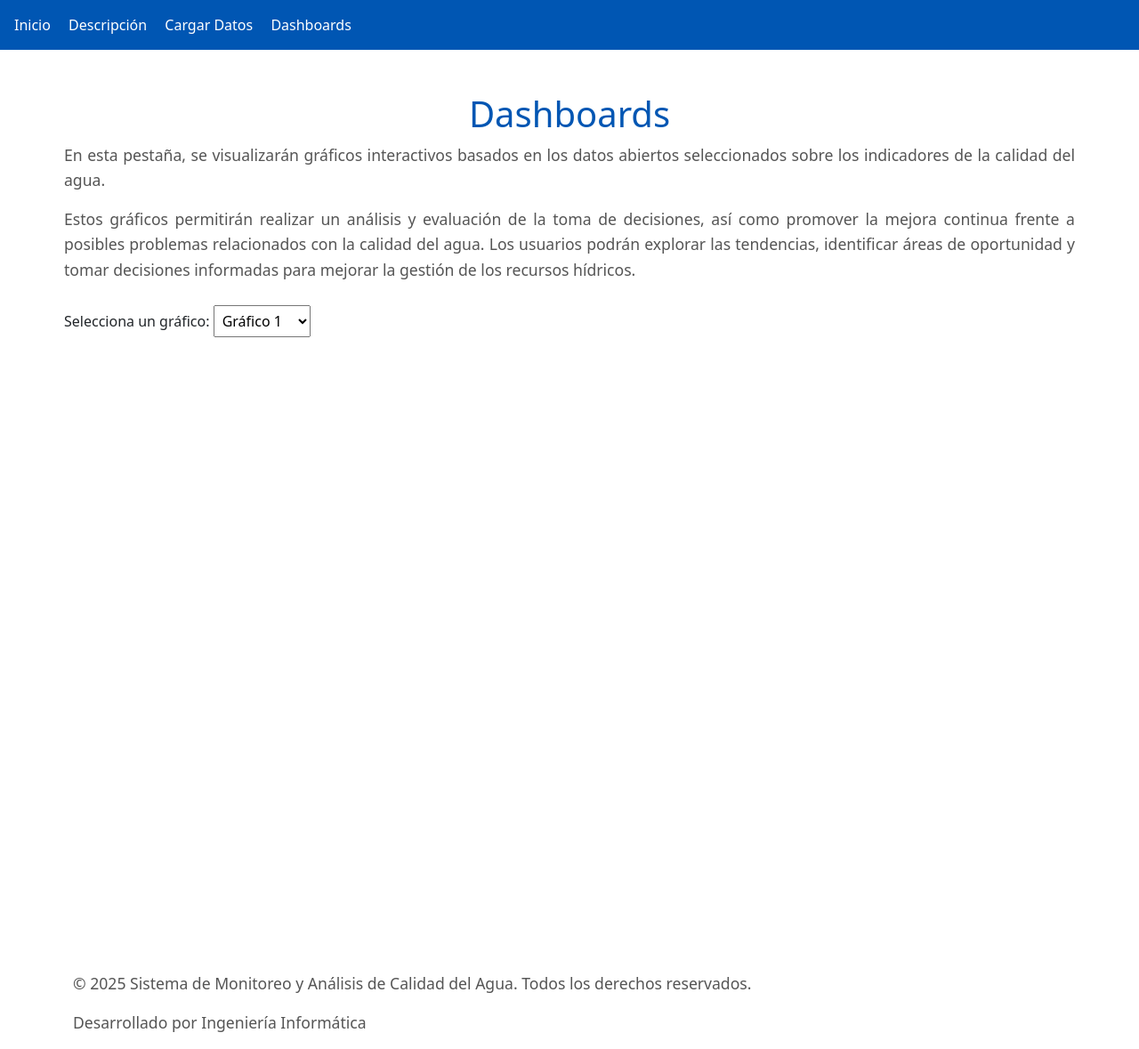
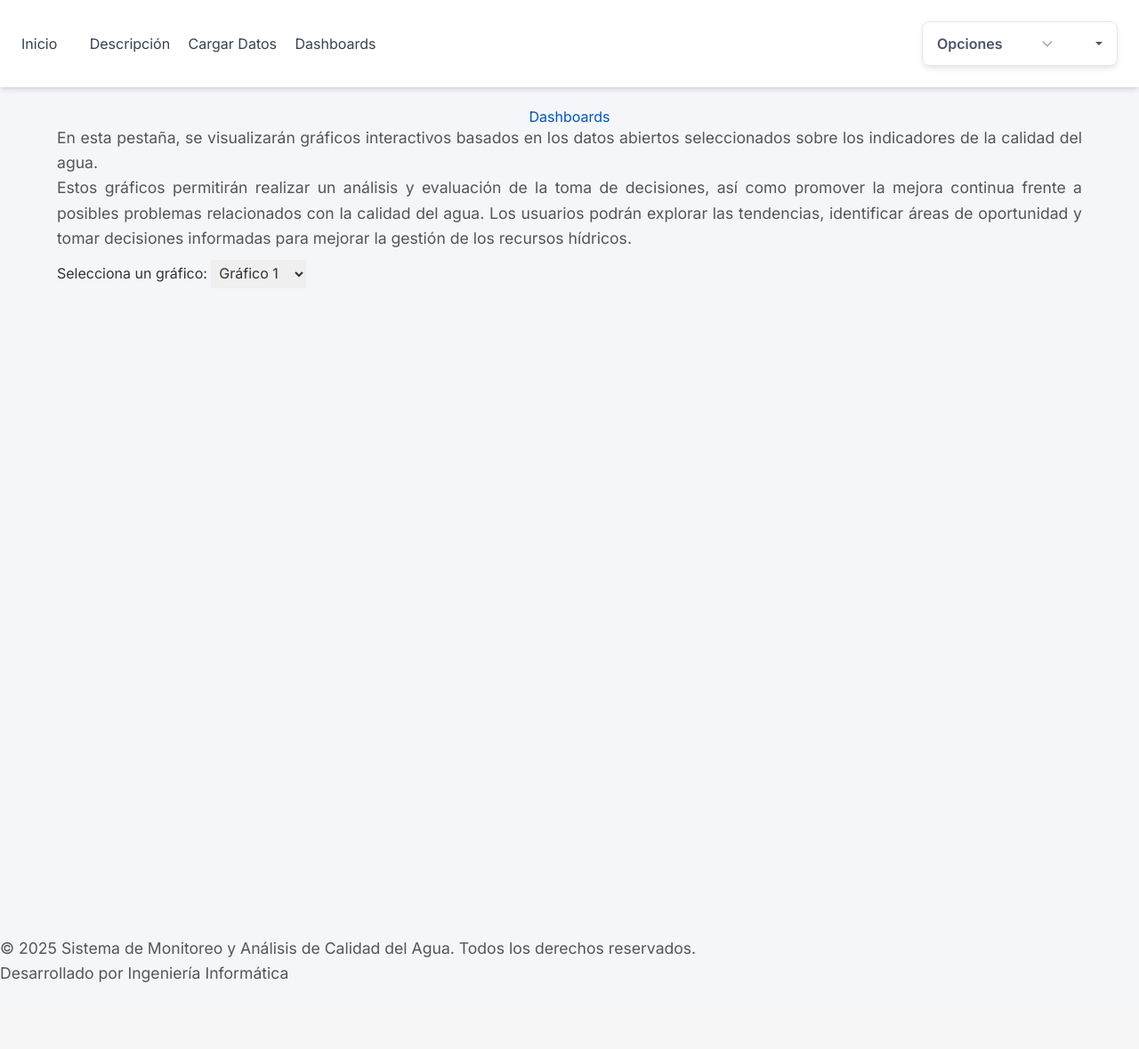
Before and after one commit to Orama09/sistema_calidad_agua, a Flask app: page /graficos in a window 1280 px wide. Shown: the whole page at 89% size. After the commit the page ends 1104 px from the top, so only its background shows below. Run offline with Flask 3, Linux system fonts and the light colour scheme; parts of the project's set-up code (start-up, migrations or seed data) failed here and were passed over; some libraries are stand-ins or nearby versions.

Commit message:
Update base.html

```diff
--- a/templates/base.html
+++ b/templates/base.html
@@ -1,5 +1,5 @@
 <!DOCTYPE html>
-<html lang="en">
+<html lang="es">
 <head>
     <meta charset="UTF-8">
     <meta name="viewport" content="width=device-width, initial-scale=1.0">
@@ -9,31 +9,166 @@
     <!-- Vinculando el CDN de Bootstrap para el carrusel -->
     <link href="https://cdn.jsdelivr.net/npm/bootstrap@5.1.3/dist/css/bootstrap.min.css" rel="stylesheet">
 
-    <link rel="stylesheet" href="css/static/style.css"/>
+    <!-- Tailwind -->
+    <script src="https://cdn.tailwindcss.com"></script>
+    <style>
+        @import url('https://fonts.googleapis.com/css2?family=Inter:wght@400;500;600;700&display=swap');
+        body {
+            font-family: 'Inter', sans-serif;
+            background-color: #f4f6f9;
+            color: #333;
+            transition: background-color 0.3s, color 0.3s;
+        }
+        body.dark {
+            background-color: #1a202c;
+            color: #f7fafc;
+        }
+
+        .dropdown-container {
+            width: 220px;
+            margin-left: auto;
+        }
+        .dropdown-toggle {
+            background-color: #fff;
+            color: #4a5568;
+            border: 1px solid #e2e8f0;
+            padding: 0.75rem 1rem;
+            border-radius: 0.5rem;
+            cursor: pointer;
+            display: flex;
+            justify-content: space-between;
+            align-items: center;
+            font-weight: 600;
+            box-shadow: 0 4px 6px -1px rgba(0, 0, 0, 0.1);
+            transition: background-color 0.2s;
+        }
+        .dropdown-toggle:hover {
+            background-color: #edf2f7;
+        }
+        .dropdown-menu {
+            background-color: #fff;
+            border: 1px solid #e2e8f0;
+            border-radius: 0.5rem;
+            box-shadow: 0 10px 15px -3px rgba(0, 0, 0, 0.1);
+            margin-top: 0.5rem;
+            opacity: 0;
+            visibility: hidden;
+            transform: translateY(-10px);
+            transition: opacity 0.2s ease-in-out, transform 0.2s ease-in-out;
+            max-height: 0;
+            overflow: hidden;
+        }
+        .dropdown-menu.show {
+            opacity: 1;
+            visibility: visible;
+            transform: translateY(0);
+            max-height: 500px;
+        }
+        .dropdown-item {
+            padding: 0.75rem 1rem;
+            color: #4a5568;
+            font-weight: 500;
+            cursor: pointer;
+            transition: background-color 0.2s;
+        }
+        .dropdown-item:hover {
+            background-color: #f7fafc;
+        }
+        .dropdown-item + .dropdown-item {
+            border-top: 1px solid #e2e8f0;
+        }
+
+        /* Modo oscuro para menú */
+        body.dark .dropdown-toggle {
+            background-color: #2d3748;
+            color: #edf2f7;
+            border-color: #4a5568;
+        }
+        body.dark .dropdown-menu {
+            background-color: #2d3748;
+            border-color: #4a5568;
+        }
+        body.dark .dropdown-item {
+            color: #edf2f7;
+        }
+        body.dark .dropdown-item:hover {
+            background-color: #4a5568;
+        }
+    </style>
 </head>
 
 <body>
     <!-- Barra de navegación -->
-    <nav>
-        <a href="{{ url_for('home') }}">Inicio</a>
-        <a href="{{ url_for('mision_vision') }}">Descripción</a>
-        <a href="{{ url_for('cargar_datos') }}">Cargar Datos</a>
-        <a href="{{ url_for('graficos') }}">Dashboards</a>
+    <nav class="flex justify-between items-center px-6 py-4 bg-white shadow-md dark:bg-gray-800">
+        <div class="space-x-4">
+            <a href="{{ url_for('home') }}" class="text-gray-700 dark:text-gray-200">Inicio</a>
+            <a href="{{ url_for('mision_vision') }}" class="text-gray-700 dark:text-gray-200">Descripción</a>
+            <a href="{{ url_for('cargar_datos') }}" class="text-gray-700 dark:text-gray-200">Cargar Datos</a>
+            <a href="{{ url_for('graficos') }}" class="text-gray-700 dark:text-gray-200">Dashboards</a>
+        </div>
+
+        <!-- Menú desplegable -->
+        <div class="dropdown-container">
+            <div class="dropdown-toggle" id="dropdown-toggle">
+                <span id="selected-option">Opciones</span>
+                <svg id="arrow-icon" class="w-4 h-4 text-gray-400 transform transition-transform duration-200" fill="none" stroke="currentColor" viewBox="0 0 24 24">
+                    <path stroke-linecap="round" stroke-linejoin="round" stroke-width="2" d="M19 9l-7 7-7-7"></path>
+                </svg>
+            </div>
+
+            <div class="dropdown-menu" id="dropdown-menu">
+                <div class="dropdown-item" data-value="light">Modo Claro</div>
+                <div class="dropdown-item" data-value="dark">Modo Oscuro</div>
+            </div>
+        </div>
     </nav>
 
-    <main>
+    <main class="p-6">
         {% block content %}{% endblock %}
     </main>
 
     <!-- Pie de página -->
-    <footer>
-        <div class="container text-center">
-            <p>&copy; 2025 Sistema de Monitoreo y Análisis de Calidad del Agua. Todos los derechos reservados.</p>
-            <p>Desarrollado por Ingeniería Informática</p>
-        </div>
+    <footer class="text-center py-4 dark:bg-gray-900">
+        <p>&copy; 2025 Sistema de Monitoreo y Análisis de Calidad del Agua. Todos los derechos reservados.</p>
+        <p>Desarrollado por Ingeniería Informática</p>
     </footer>
 
-    <!-- Vinculando el archivo JavaScript de Bootstrap -->
+    <!-- Scripts -->
     <script src="https://cdn.jsdelivr.net/npm/bootstrap@5.1.3/dist/js/bootstrap.bundle.min.js"></script>
+    <script>
+        const toggle = document.getElementById('dropdown-toggle');
+        const menu = document.getElementById('dropdown-menu');
+        const selectedOption = document.getElementById('selected-option');
+        const arrowIcon = document.getElementById('arrow-icon');
+        const items = document.querySelectorAll('.dropdown-item');
+        const body = document.body;
+
+        toggle.addEventListener('click', () => {
+            const isExpanded = menu.classList.toggle('show');
+            arrowIcon.classList.toggle('rotate-180', isExpanded);
+        });
+
+        items.forEach(item => {
+            item.addEventListener('click', () => {
+                const value = item.dataset.value;
+                if (value === 'dark') {
+                    body.classList.add('dark');
+                } else if (value === 'light') {
+                    body.classList.remove('dark');
+                }
+                selectedOption.textContent = item.textContent;
+                menu.classList.remove('show');
+                arrowIcon.classList.remove('rotate-180');
+            });
+        });
+
+        // Cierra el menú si se hace clic fuera
+        window.addEventListener('click', (event) => {
+            if (!toggle.contains(event.target) && !menu.contains(event.target)) {
+                menu.classList.remove('show');
+                arrowIcon.classList.remove('rotate-180');
+            }
+        });
+    </script>
 </body>
 </html>
```
